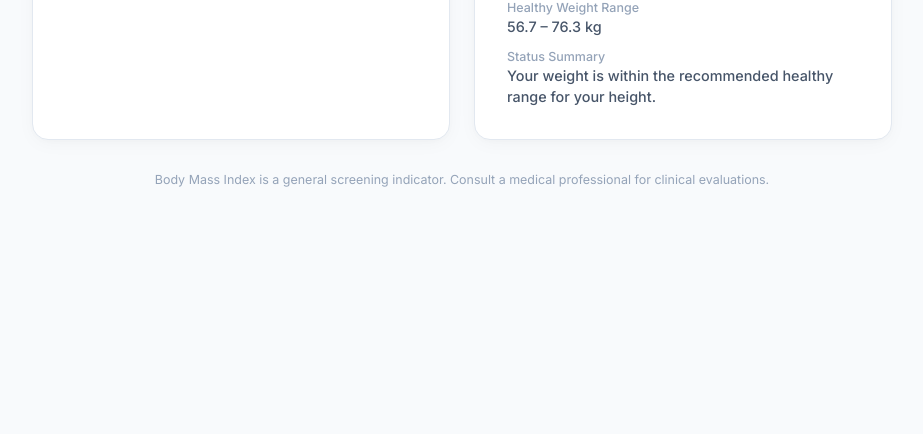
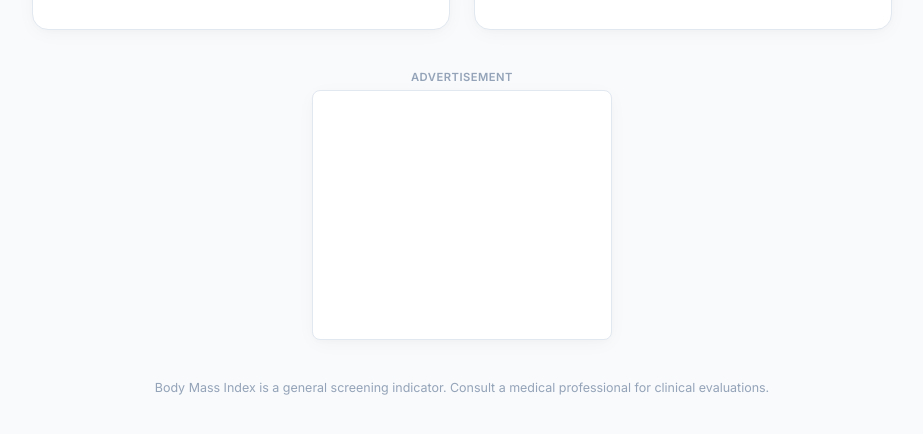
Before and after one commit to kavishkajnimsara-code/BMI, a plain HTML site: page index.html in a window 1280 px wide. Shown: the part 464-898 px from the top of the page, without its empty margins (178-1101 px from the left). Before the commit the page ends 800 px from the top, so only its background shows below. Drawn offline with Linux system fonts and the light colour scheme.

Commit message:
Add files via upload

```diff
--- a/index.html
+++ b/index.html
@@ -138,6 +138,23 @@
             </section>
         </main>
 
+        <!-- Advertisement Unit -->
+        <div class="ad-container">
+            <span class="ad-label">ADVERTISEMENT</span>
+            <div class="ad-box">
+                <script type="text/javascript">
+                    atOptions = {
+                        'key' : '7b932c428efefe73d1fb32d2db838f97',
+                        'format' : 'iframe',
+                        'height' : 250,
+                        'width' : 300,
+                        'params' : {}
+                    };
+                </script>
+                <script type="text/javascript" src="https://www.highrevenueformat.com/7b932c428efefe73d1fb32d2db838f97/invoke.js"></script>
+            </div>
+        </div>
+
         <footer class="footer">
             <p>Body Mass Index is a general screening indicator. Consult a medical professional for clinical evaluations.</p>
         </footer>
--- a/styles.css
+++ b/styles.css
@@ -393,6 +393,37 @@ body {
     line-height: 1.4;
 }
 
+/* Advertisement Banner Container */
+.ad-container {
+    display: flex;
+    flex-direction: column;
+    align-items: center;
+    justify-content: center;
+    margin: 8px 0;
+}
+
+.ad-label {
+    font-size: 0.7rem;
+    font-weight: 600;
+    letter-spacing: 0.5px;
+    color: var(--text-muted);
+    margin-bottom: 6px;
+    text-transform: uppercase;
+}
+
+.ad-box {
+    width: 300px;
+    height: 250px;
+    background: #ffffff;
+    border: 1px solid var(--border-color);
+    border-radius: var(--radius-elem);
+    display: flex;
+    align-items: center;
+    justify-content: center;
+    overflow: hidden;
+    box-shadow: var(--shadow-subtle);
+}
+
 /* Footer */
 .footer {
     text-align: center;
```
